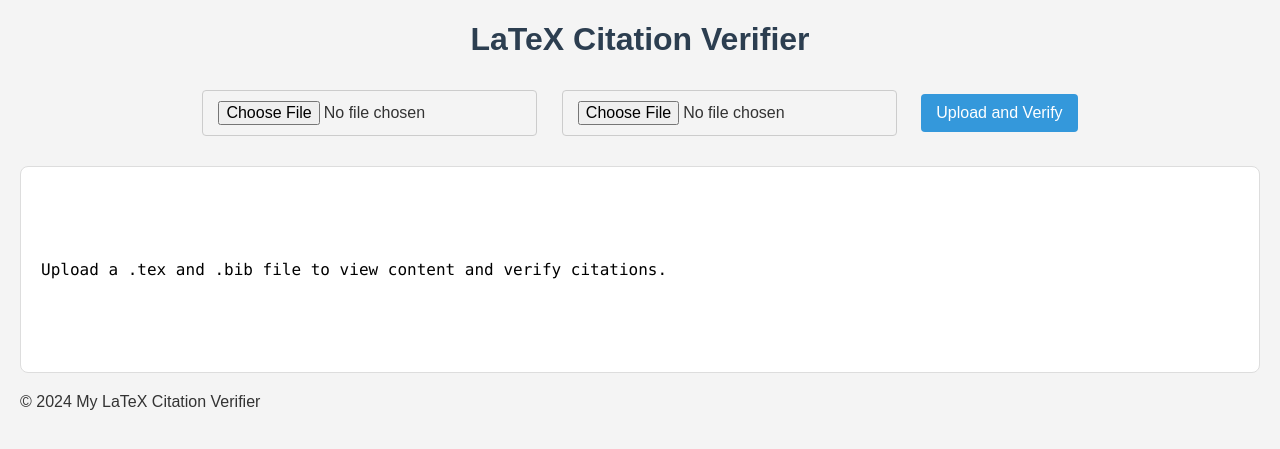
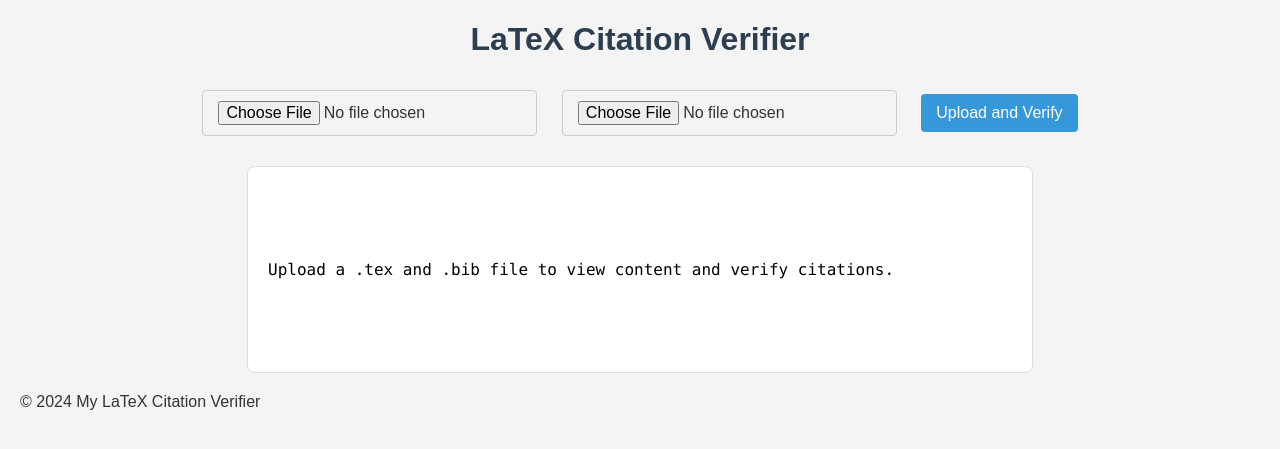
Before and after one commit to rodrigodg1/latex-reading, a Flask app: page / in a window 1280 px wide. Shown: the top 449 px of the page. Run offline with Flask 3, Linux system fonts and the light colour scheme.

Commit message:
Style adjustments for tex-content-display: set max-width to 60% and center align

```diff
--- a/static/style.css
+++ b/static/style.css
@@ -41,6 +41,8 @@ button[type="submit"]:hover {
 }
 
 .tex-content-display {
+    max-width: 60%;
+    margin: auto;
     background-color: white;
     padding: 20px;
     border: 1px solid #ddd;
```
